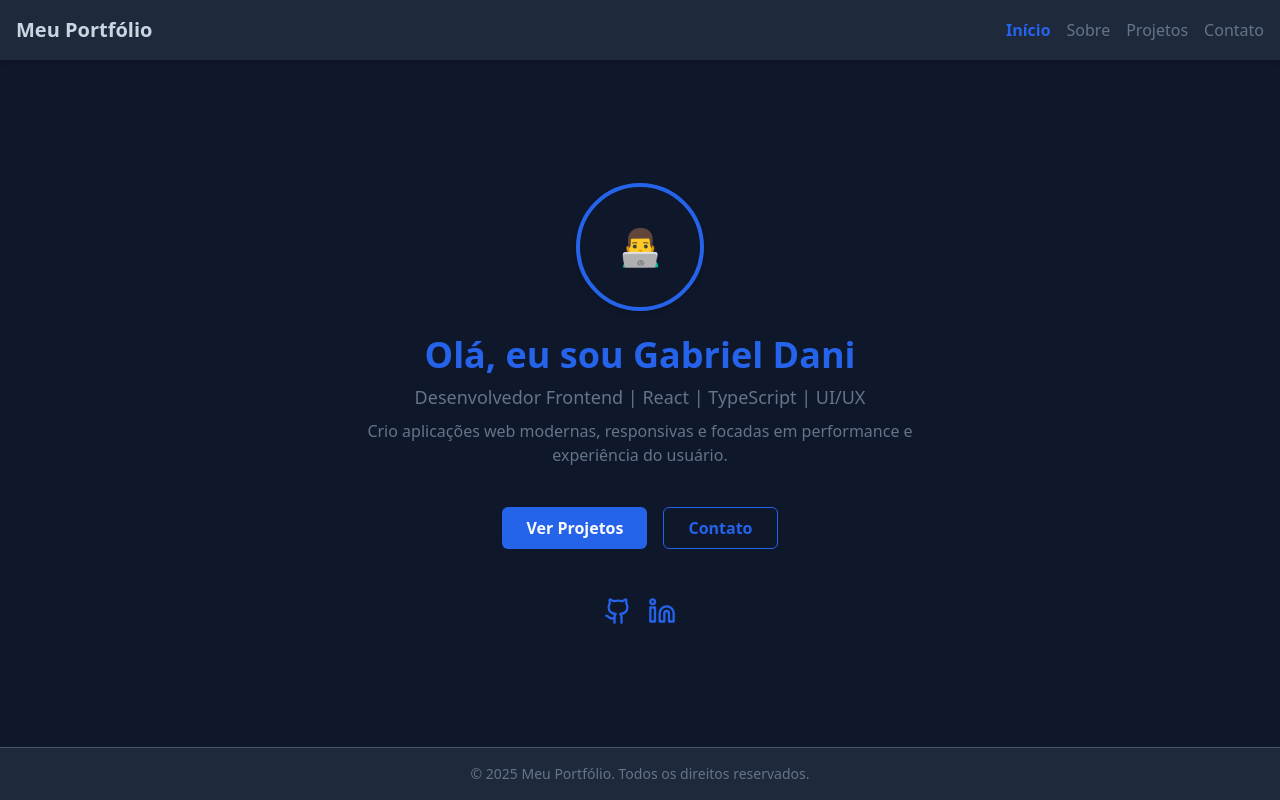
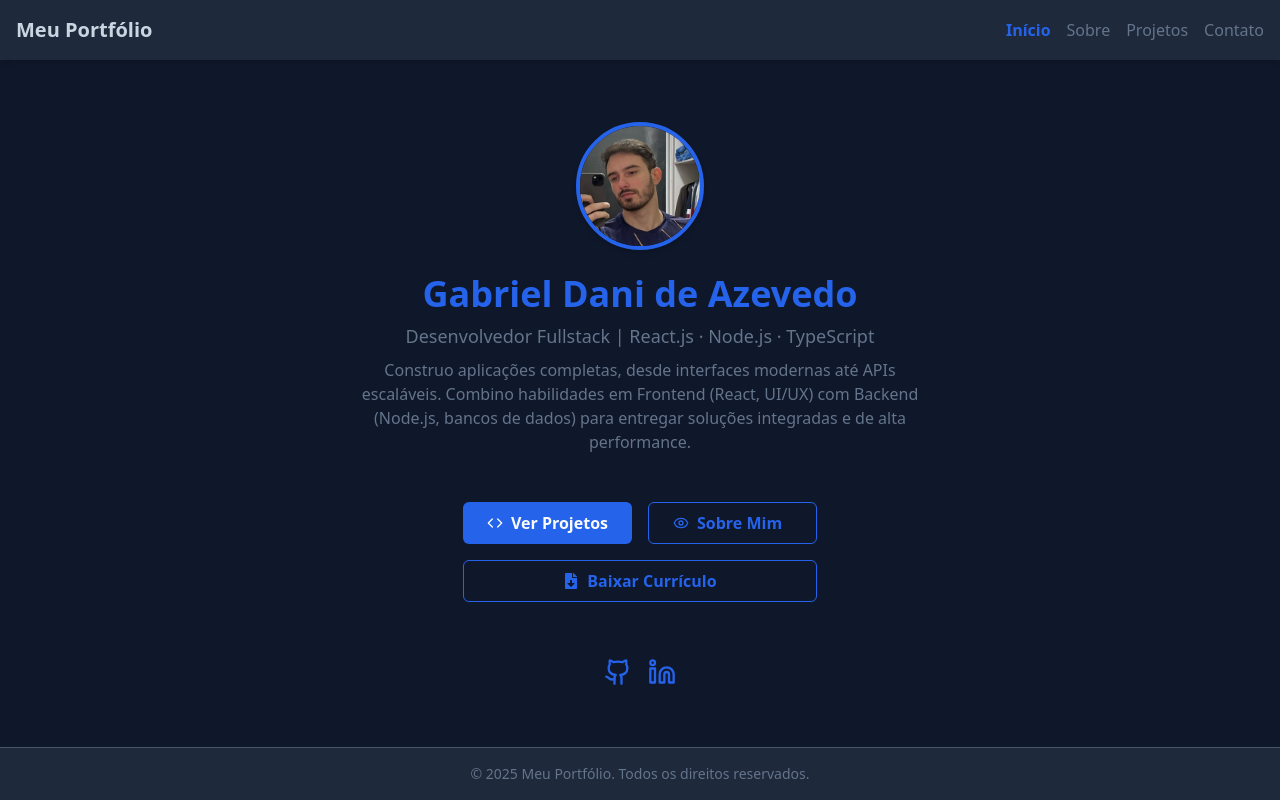
Before and after one commit to GabrielDani/portfolio, a React (Vite) app: page / in a window 1280 px wide. Built offline with nearby package versions, Linux system fonts and the light colour scheme.

Commit message:
homepage refactor

```diff
--- a/src/components/atoms/Avatar.tsx
+++ b/src/components/atoms/Avatar.tsx
@@ -6,7 +6,7 @@ interface AvatarProps {
 
 export function Avatar({ icon, imageSrc, alt = "Avatar" }: AvatarProps) {
   return (
-    <div className="w-32 h-32 rounded-full overflow-hidden border-4 border-primary shadow-md">
+    <div className="w-32 h-32 rounded-full overflow-hidden border-4 border-primary shadow-md hover:scale-110">
       {imageSrc ? (
         <img
           src={imageSrc}
--- a/src/components/atoms/Heading.tsx
+++ b/src/components/atoms/Heading.tsx
@@ -2,9 +2,10 @@ interface HeadingProps {
   level: 1 | 2;
   text: string;
   variant?: "subheading";
+  className?: string;
 }
 
-export function Heading({ level, text, variant }: HeadingProps) {
+export function Heading({ level, text, variant, className }: HeadingProps) {
   const Tag = level === 1 ? "h1" : "h2";
   const classes =
     level === 1
@@ -13,5 +14,5 @@ export function Heading({ level, text, variant }: HeadingProps) {
       ? "text-lg text-muted"
       : "text-2xl text-primary";
 
-  return <Tag className={classes}>{text}</Tag>;
+  return <Tag className={`${classes} ${className}`}>{text}</Tag>;
 }
--- a/src/pages/Home.tsx
+++ /dev/null
@@ -1,37 +0,0 @@
-import { SocialLinks } from "@/components/molecules/SocialLinks";
-import { Avatar } from "@/components/atoms/Avatar";
-import { ButtonLink } from "@/components/atoms/ButtonLink";
-import { Heading } from "@/components/atoms/Heading";
-import { Paragraph } from "@/components/atoms/Paragraph";
-import { fadeInUp, fadeIn, scaleIn } from "@/components/animations/variants";
-import { motion } from "framer-motion";
-import { PageContainer } from "@/components/atoms/PageContainer";
-
-export default function Home() {
-  return (
-    <PageContainer>
-      <motion.div {...scaleIn}>
-        <Avatar icon="👨‍💻" />
-      </motion.div>
-
-      <motion.div {...fadeInUp} className="space-y-2">
-        <Heading level={1} text="Olá, eu sou Gabriel Dani" />
-        <Heading
-          level={2}
-          text="Desenvolvedor Frontend | React | TypeScript | UI/UX"
-          variant="subheading"
-        />
-        <Paragraph text="Crio aplicações web modernas, responsivas e focadas em performance e experiência do usuário." />
-      </motion.div>
-
-      <motion.div {...fadeInUp} className="flex gap-4 mt-4">
-        <ButtonLink href="/projetos" variant="primary" text="Ver Projetos" />
-        <ButtonLink href="/contato" variant="outline" text="Contato" />
-      </motion.div>
-
-      <motion.div {...fadeIn} className="mt-6">
-        <SocialLinks />
-      </motion.div>
-    </PageContainer>
-  );
-}
--- /dev/null
+++ b/src/pages/Home/Home.tsx
@@ -0,0 +1,14 @@
+import { PageContainer } from "@/components/atoms/PageContainer";
+import { HomeHeader } from "./components/HomeHeader";
+import { HomeCTA } from "./components/HomeCTA";
+import { HomeSocial } from "./components/HomeSocial";
+
+export default function Home() {
+  return (
+    <PageContainer>
+      <HomeHeader />
+      <HomeCTA />
+      <HomeSocial />
+    </PageContainer>
+  );
+}
--- /dev/null
+++ b/src/pages/Home/components/HomeCTA.tsx
@@ -0,0 +1,34 @@
+import { motion } from "framer-motion";
+import { fadeInUp } from "@/components/animations/variants";
+import { ButtonLink } from "@/components/atoms/ButtonLink";
+import { FaFileDownload } from "react-icons/fa";
+import { Code, Eye } from "lucide-react";
+
+export function HomeCTA() {
+  return (
+    <motion.div {...fadeInUp} className="grid grid-cols-2 gap-4 mt-6">
+      <ButtonLink
+        href="/projetos"
+        variant="primary"
+        text="Ver Projetos"
+        icon={<Code className="w-4 h-4 text-base" />}
+      />
+
+      <ButtonLink
+        href="/sobre"
+        variant="outline"
+        text="Sobre Mim"
+        icon={<Eye className="w-4 h-4 text-base" />}
+      />
+
+      <ButtonLink
+        href="/Currículo_GabrielDaniAz"
+        variant="outline"
+        text="Baixar Currículo"
+        download
+        icon={<FaFileDownload className="w-4 h-4 text-base" />}
+        className="col-span-2 justify-center"
+      />
+    </motion.div>
+  );
+}
--- /dev/null
+++ b/src/pages/Home/components/HomeHeader.tsx
@@ -0,0 +1,29 @@
+import { Avatar } from "@/components/atoms/Avatar";
+import { Heading } from "@/components/atoms/Heading";
+import { Paragraph } from "@/components/atoms/Paragraph";
+import { motion } from "framer-motion";
+import { scaleIn, fadeInUp } from "@/components/animations/variants";
+
+export function HomeHeader() {
+  return (
+    <>
+      <motion.div {...scaleIn}>
+        <Avatar imageSrc="/profilePhoto.jpg" alt="Gabriel Dani" />
+      </motion.div>
+
+      <motion.div {...fadeInUp} className="space-y-2 text-center">
+        <Heading level={1} text="Gabriel Dani de Azevedo" />
+        <Heading
+          level={2}
+          text="Desenvolvedor Fullstack | React.js · Node.js · TypeScript"
+          variant="subheading"
+        />
+        <Paragraph
+          text="Construo aplicações completas, desde interfaces modernas até APIs escaláveis.
+          Combino habilidades em Frontend (React, UI/UX) com Backend (Node.js, bancos de dados)
+          para entregar soluções integradas e de alta performance."
+        />
+      </motion.div>
+    </>
+  );
+}
--- /dev/null
+++ b/src/pages/Home/components/HomeSocial.tsx
@@ -0,0 +1,11 @@
+import { motion } from "framer-motion";
+import { fadeIn } from "@/components/animations/variants";
+import { SocialLinks } from "@/components/molecules/SocialLinks";
+
+export function HomeSocial() {
+  return (
+    <motion.div {...fadeIn} className="mt-8">
+      <SocialLinks />
+    </motion.div>
+  );
+}
--- a/src/router/index.tsx
+++ b/src/router/index.tsx
@@ -5,7 +5,7 @@ import NotFound from "@/pages/NotFound";
 import { JSX, lazy, Suspense } from "react";
 import { createBrowserRouter } from "react-router-dom";
 
-const Home = lazy(() => import("@/pages/Home"));
+const Home = lazy(() => import("@/pages/Home/Home"));
 const About = lazy(() => import("@/pages/About/About"));
 const Projects = lazy(() => import("@/pages/Projects"));
 const Contact = lazy(() => import("@/pages/Contact"));
```
Also changed, not shown: public/profilePhoto.jpg (added), 1 other file (tests, documents, lock files or other folders).
